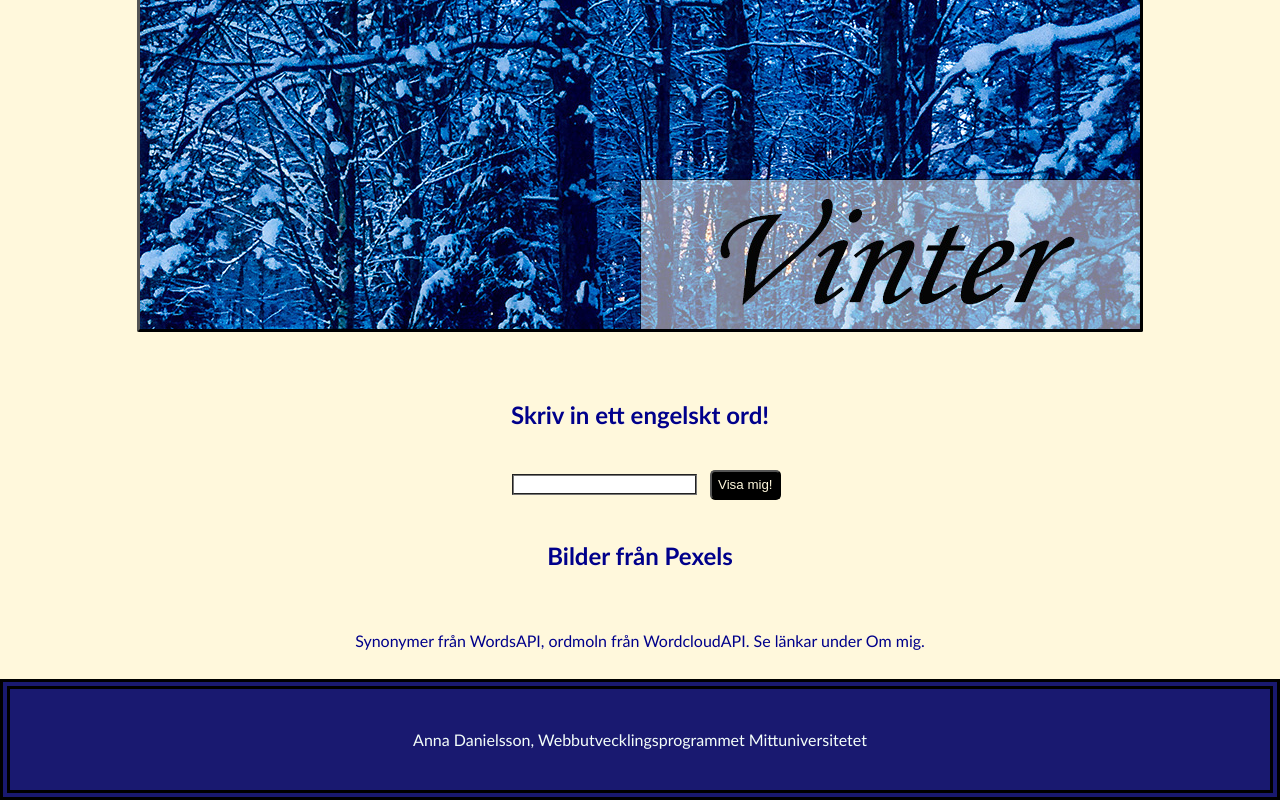
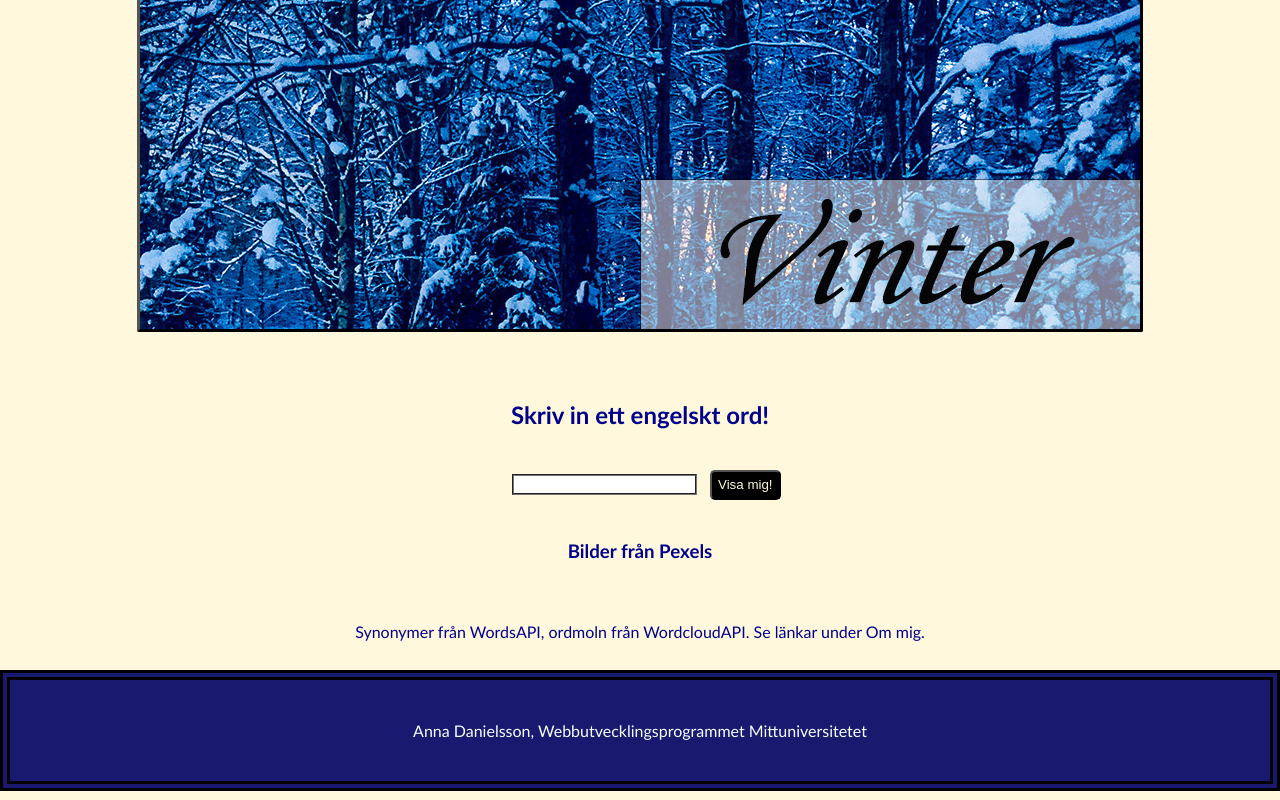
Before and after one commit to Tornrosen/projekt, a website built with Parcel: page src/index.html in a window 1280 px wide. Shown: the part 2738-3538 px from the top of the page. Built offline with nearby package versions, Linux system fonts and the light colour scheme; no server answers.

Commit message:
rätta rubrikfel

```diff
--- a/src/index.html
+++ b/src/index.html
@@ -69,7 +69,7 @@
     <h2>Skriv in ett engelskt ord!</h2> <img src="images/star.svg" id="star" width="35" height="35" alt="">
     <div id="flexCon2"> <input type="text" id="inputField"><button id="showBtn">Visa mig!</button> </div>
     <div id="cloudCon"><img id="wordCloud"></div>
-    <h2>Bilder från Pexels</h2>
+    <h3>Bilder från Pexels</h3>
     <div id="photoSpace"></div>
     <p id="aside">Synonymer från WordsAPI, ordmoln från WordcloudAPI. Se länkar under Om mig.</p>
     <footer id="footer">
```
